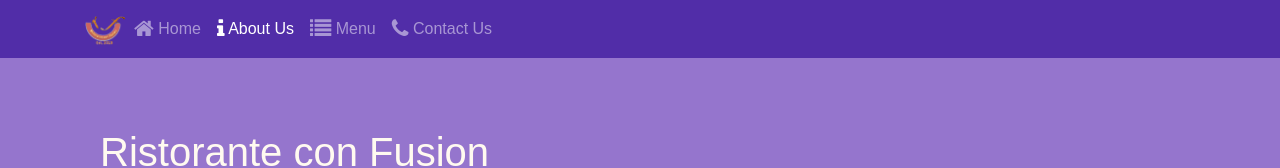
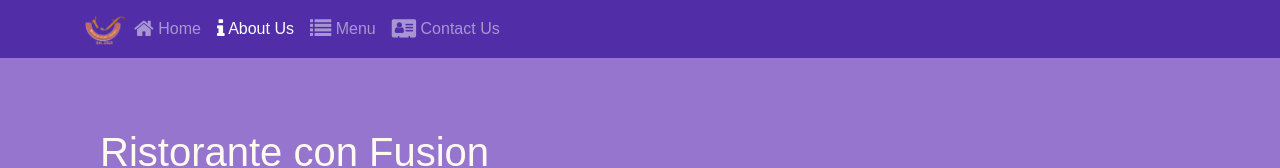
Before and after one commit to chuabingquan/react-coursera-course, a React (Create React App) app: page /aboutus in a window 1280 px wide. Shown: the top 168 px of the page. Built offline with nearby package versions, Linux system fonts and the light colour scheme.

Commit message:
Minor refactor #2.

```diff
--- a/src/components/HeaderComponent.js
+++ b/src/components/HeaderComponent.js
@@ -58,7 +58,7 @@ class Header extends Component {
                 </NavItem>
                 <NavItem>
                   <NavLink className="nav-link" to="/contactus">
-                    <span className="fa fa-phone fa-lg" /> Contact Us
+                    <span className="fa fa-address-card fa-lg" /> Contact Us
                   </NavLink>
                 </NavItem>
               </Nav>
```
Also changed, not shown: 1 other file (tests, documents, lock files or other folders).
